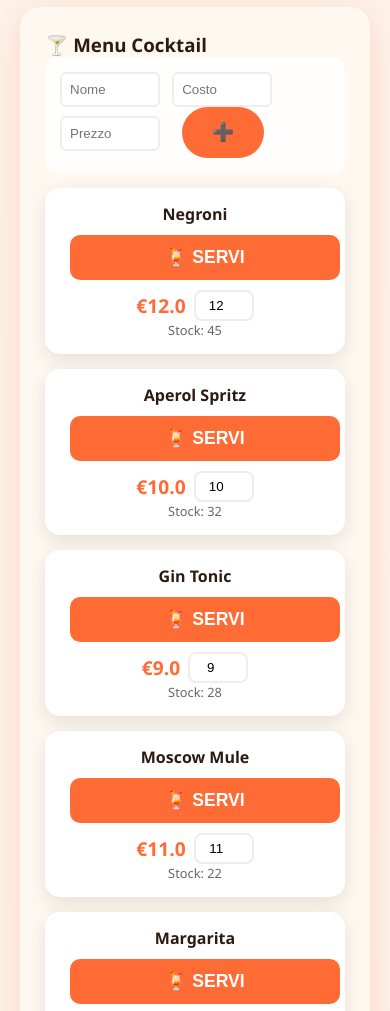
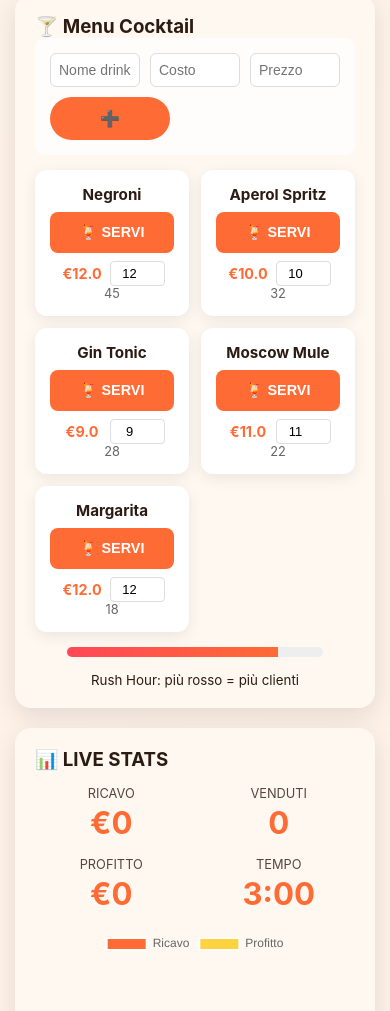
Before and after one commit to mattiacoltellaro05-design/gioco, a plain HTML site: page index.html in a window 390 px wide. Shown: the part 205-1216 px from the top of the page. Drawn offline with nearby package versions, Linux system fonts and the light colour scheme.

Commit message:
Refactor index.html for improved UI and responsiveness
Updated title and improved styling for various elements. Adjusted layout for responsiveness and modified button behaviors.

```diff
--- a/index.html
+++ b/index.html
@@ -3,7 +3,7 @@
 <head>
   <meta charset="UTF-8">
   <meta name="viewport" content="width=device-width, initial-scale=1.0">
-  <title>Bar Revenue Simulator - FUNZIONANTE</title>
+  <title>Bar Revenue Simulator</title>
   <script src="https://cdn.jsdelivr.net/npm/chart.js"></script>
   <style>
     :root {
@@ -13,76 +13,91 @@
       --bg-gold: #fdf2e9;
       --card-bg: #fff8f0;
       --text-dark: #2c1b12;
-      --shadow: 0 8px 32px rgba(255,107,53,0.2);
     }
     * { margin: 0; padding: 0; box-sizing: border-box; }
     body {
-      font-family: 'Segoe UI', sans-serif;
+      font-family: -apple-system, BlinkMacSystemFont, 'Segoe UI', sans-serif;
       background: linear-gradient(135deg, var(--bg-gold), #ffe8d6);
       min-height: 100vh;
       color: var(--text-dark);
+      padding-bottom: 100px;
     }
 
-    .container { max-width: 1200px; margin: 0 auto; padding: 20px; }
+    .container { max-width: 1000px; margin: 0 auto; padding: 15px; }
     h1 {
-      text-align: center; font-size: 2.5em;
+      text-align: center; font-size: clamp(1.8em, 5vw, 2.5em);
       background: linear-gradient(45deg, var(--sunset-orange), var(--sunset-light));
       -webkit-background-clip: text; -webkit-text-fill-color: transparent;
-      margin-bottom: 30px;
+      margin: 20px 0 30px 0;
     }
 
-    .dashboard { display: grid; grid-template-columns: 1fr 1fr; gap: 30px; }
-    @media (max-width: 768px) { .dashboard { grid-template-columns: 1fr; } }
+    .status { padding: 12px; border-radius: 10px; margin: 0 0 20px 0; text-align: center; font-weight: bold; font-size: 1.1em; }
+    .running { background: #d4edda; color: #155724; }
+    .stopped { background: #f8d7da; color: #721c24; }
+
+    .dashboard { display: grid; gap: 20px; }
+    @media (min-width: 769px) { .dashboard { grid-template-columns: 1fr 1fr; } }
 
     .card {
-      background: var(--card-bg); border-radius: 20px; padding: 25px;
-      box-shadow: var(--shadow);
+      background: var(--card-bg); border-radius: 16px; padding: 20px;
+      box-shadow: 0 8px 25px rgba(0,0,0,0.1);
     }
 
-    .cocktail-grid { display: grid; grid-template-columns: repeat(auto-fit, minmax(160px, 1fr)); gap: 15px; }
+    .cocktail-grid {
+      display: grid;
+      grid-template-columns: repeat(auto-fit, minmax(150px, 1fr));
+      gap: 12px;
+      margin: 15px 0;
+    }
     .cocktail-item {
-      background: white; border-radius: 15px; padding: 15px; text-align: center;
-      box-shadow: 0 6px 20px rgba(0,0,0,0.1); transition: all 0.3s;
+      background: white; border-radius: 12px; padding: 15px; text-align: center;
+      box-shadow: 0 4px 15px rgba(0,0,0,0.08);
     }
-    .cocktail-item:hover { transform: translateY(-5px); }
-    .cocktail-name { font-weight: bold; margin-bottom: 10px; }
+    .cocktail-name { font-weight: bold; margin-bottom: 8px; font-size: 0.95em; }
     .cocktail-btn {
-      width: 100%; padding: 12px; border: none; border-radius: 10px;
+      width: 100%; padding: 12px 8px; border: none; border-radius: 8px;
       background: var(--sunset-orange); color: white; font-weight: bold;
-      cursor: pointer; margin-bottom: 10px; transition: all 0.2s;
+      cursor: pointer; margin-bottom: 8px; font-size: 0.9em;
     }
     .cocktail-btn:hover:not(:disabled) { background: var(--sunset-dark); }
     .cocktail-btn:disabled { background: #999; cursor: not-allowed; }
-    .cocktail-btn.serving { background: var(--sunset-light); transform: scale(1.05); }
+    .cocktail-btn.serving { background: var(--sunset-light) !important; }
 
-    .price-row { display: flex; gap: 8px; align-items: center; justify-content: center; }
-    .price-display { font-weight: bold; font-size: 1.2em; color: var(--sunset-orange); }
-    .price-input { width: 60px; padding: 6px; border: 2px solid #eee; border-radius: 8px; text-align: center; }
+    .price-row { display: flex; gap: 5px; align-items: center; justify-content: center; font-size: 0.9em; }
+    .price-display { font-weight: bold; color: var(--sunset-orange); min-width: 45px; }
+    .price-input { width: 55px; padding: 4px; border: 1px solid #ddd; border-radius: 4px; text-align: center; font-size: 0.9em; }
 
-    .rush-bar { height: 12px; background: #eee; border-radius: 6px; margin: 20px 0; overflow: hidden; }
-    .rush-progress { height: 100%; background: linear-gradient(90deg, #ff4757, var(--sunset-orange)); transition: width 1s; }
+    .stats-grid {
+      display: grid;
+      grid-template-columns: repeat(auto-fit, minmax(100px, 1fr));
+      gap: 15px;
+      margin: 15px 0;
+    }
+    .stat { text-align: center; }
+    .stat-label { font-size: 0.8em; opacity: 0.8; margin-bottom: 3px; }
+    .stat-value { font-size: clamp(1.8em, 8vw, 2.5em); font-weight: bold; color: var(--sunset-orange); }
 
-    .stats-grid { display: grid; grid-template-columns: repeat(auto-fit, minmax(130px, 1fr)); gap: 20px; margin: 20px 0; }
-    .stat { text-align: center; }
-    .stat-label { font-size: 0.9em; opacity: 0.8; margin-bottom: 5px; }
-    .stat-value { font-size: 2.5em; font-weight: bold; color: var(--sunset-orange); }
+    .controls { text-align: center; margin: 20px 0; padding: 20px; background: rgba(255,255,255,0.5); border-radius: 12px; }
+    .control-row { display: flex; flex-wrap: wrap; gap: 10px; justify-content: center; align-items: center; margin-bottom: 15px; }
+    button {
+      padding: 12px 24px; border: none; border-radius: 25px;
+      background: var(--sunset-orange); color: white; font-weight: bold;
+      cursor: pointer; font-size: 1em; min-width: 120px;
+    }
+    button:hover:not(:disabled) { background: var(--sunset-dark); transform: translateY(-1px); }
+    button:disabled { opacity: 0.5; cursor: not-allowed; }
 
-    .controls { text-align: center; margin: 25px 0; }
-    button {
-      padding: 15px 30px; border: none; border-radius: 50px;
-      background: var(--sunset-orange); color: white; font-size: 1.1em;
-      font-weight: bold; cursor: pointer; margin: 0 10px; transition: all 0.3s;
+    .rush-bar { height: 10px; background: #eee; border-radius: 5px; margin: 15px auto; width: 80%; overflow: hidden; }
+    .rush-progress { height: 100%; background: linear-gradient(90deg, #ff4757, var(--sunset-orange)); transition: width 0.8s; }
+
+    #revenueChart { height: 250px; width: 100%; margin-top: 15px; }
+    .suggestion { background: #fff3cd; padding: 15px; border-radius: 10px; margin: 15px 0; border-left: 4px solid var(--sunset-orange); font-size: 0.95em; }
+    .add-drink {
+      background: rgba(255,255,255,0.8); border-radius: 10px; padding: 15px; margin-bottom: 15px;
+      display: flex; flex-wrap: wrap; gap: 10px; align-items: center;
     }
-    button:hover:not(:disabled) { transform: translateY(-2px); box-shadow: 0 8px 25px rgba(255,107,53,0.3); }
-    button:disabled { opacity: 0.6; cursor: not-allowed; }
-
-    #revenueChart { height: 280px; margin-top: 15px; }
-    .suggestion { background: #fff3cd; padding: 15px; border-radius: 10px; margin: 15px 0; border-left: 5px solid var(--sunset-orange); }
-    .add-drink { background: rgba(255,255,255,0.9); border-radius: 12px; padding: 15px; margin-bottom: 15px; }
-    .add-drink input { padding: 8px; border: 2px solid #eee; border-radius: 6px; margin-right: 8px; width: 100px; }
-    .status { padding: 10px; border-radius: 8px; margin: 10px 0; text-align: center; font-weight: bold; }
-    .running { background: #d4edda; color: #155724; }
-    .stopped { background: #f8d7da; color: #721c24; }
+    .add-drink input { padding: 8px; border: 1px solid #ddd; border-radius: 6px; flex: 1; min-width: 80px; }
+    @media (max-width: 480px) { .add-drink input { font-size: 14px; } }
   </style>
 </head>
 <body>
@@ -92,29 +107,25 @@
     <div class="status stopped" id="status">⏹️ Notte Fermata</div>
 
     <div class="dashboard">
-      <!-- Cocktail -->
+      <!-- MENU -->
       <div class="card">
         <h3>🍸 Menu Cocktail</h3>
-
-        <!-- Aggiungi drink -->
         <div class="add-drink">
-          <input id="newName" placeholder="Nome">
+          <input id="newName" placeholder="Nome drink">
           <input id="newCost" type="number" step="0.01" placeholder="Costo">
           <input id="newPrice" type="number" step="0.1" placeholder="Prezzo">
           <button onclick="addDrink()">➕</button>
         </div>
-
         <div class="cocktail-grid" id="cocktailGrid"></div>
-
         <div class="rush-bar">
           <div class="rush-progress" id="rushBar" style="width: 50%"></div>
         </div>
-        <small>Rush Hour: più rosso = più clienti</small>
+        <small style="text-align: center; display: block;">Rush Hour: più rosso = più clienti</small>
       </div>
 
-      <!-- Stats -->
+      <!-- STATS -->
       <div class="card">
-        <h3>📊 Stats LIVE</h3>
+        <h3>📊 LIVE STATS</h3>
         <div class="stats-grid">
           <div class="stat">
             <div class="stat-label">RICAVO</div>
@@ -137,12 +148,16 @@
       </div>
     </div>
 
+    <!-- CONTROLLI -->
     <div class="card">
       <div class="controls">
+        <div class="control-row">
           <label>👥 Clienti/ora:
-          <input type="range" id="clientRange" min="20" max="200" value="80" style="width: 200px;">
+            <input type="range" id="clientRange" min="20" max="200" value="80">
             <span id="clientNum">80</span>
-        </label><br><br>
+          </label>
+        </div>
+        <div style="display: flex; gap: 15px; flex-wrap: wrap; justify-content: center;">
           <button onclick="startNight()" id="startBtn">🚀 AVVIA NOTTE</button>
           <button onclick="endNight()" id="endBtn" disabled>⏹️ STOP</button>
           <button onclick="resetAll()" style="background: #6c757d;">🔄 RESET</button>
@@ -150,9 +165,9 @@
         <div id="suggestions"></div>
       </div>
     </div>
+  </div>
 
   <script>
-    // DATI
     let cocktails = [
       { name: 'Negroni', cost: 2.10, basePrice: 12, stock: 45 },
       { name: 'Aperol Spritz', cost: 1.80, basePrice: 10, stock: 32 },
@@ -162,18 +177,12 @@
     ];
 
     let gameState = {
-      revenue: 0,
-      sold: 0,
-      profit: 0,
-      nightTime: 180,
-      prices: {},
-      rushLevel: 50,
-      isRunning: false
+      revenue: 0, sold: 0, profit: 0, nightTime: 180,
+      prices: {}, rushLevel: 50, isRunning: false
     };
 
-    let chart, gameLoopInterval, rushInterval;
+    let chart, gameInterval;
 
-    // INIZIO
     function init() {
       renderCocktails();
       setupChart();
@@ -184,49 +193,45 @@
         document.getElementById('clientNum').textContent = this.value;
       });
 
-      rushInterval = setInterval(updateRush, 1500);
+      setInterval(updateRush, 2000);
     }
 
     function renderCocktails() {
-      const grid = document.getElementById('cocktailGrid');
-      grid.innerHTML = cocktails.map((cocktail, i) => `
+      document.getElementById('cocktailGrid').innerHTML = cocktails.map((c, i) => `
         <div class="cocktail-item">
-          <div class="cocktail-name">${cocktail.name}</div>
-          <button class="cocktail-btn ${cocktail.stock <= 0 ? 'disabled' : ''}"
-                  onclick="sellCocktail(${i})">
-            ${cocktail.stock > 0 ? '🍹 SERVI' : '❌ OUT'}
+          <div class="cocktail-name">${c.name}</div>
+          <button class="cocktail-btn ${c.stock <= 0 ? 'disabled' : ''}" onclick="sellCocktail(${i})">
+            ${c.stock > 0 ? '🍹 SERVI' : '❌ OUT'}
           </button>
           <div class="price-row">
-            <span class="price-display">€${(gameState.prices[i] || cocktail.basePrice).toFixed(1)}</span>
+            <span class="price-display">€${(gameState.prices[i] || c.basePrice).toFixed(1)}</span>
             <input class="price-input" type="number" step="0.1" min="3" max="25"
-                   value="${gameState.prices[i] || cocktail.basePrice}" onchange="updatePrice(${i}, this.value)">
+                   value="${gameState.prices[i] || c.basePrice}" onchange="updatePrice(${i}, this.value)">
           </div>
-          <div style="font-size: 0.8em; color: #666;">Stock: ${cocktail.stock}</div>
+          <div style="font-size: 0.8em; color: #666;">${c.stock}</div>
         </div>
       `).join('');
     }
 
-    function sellCocktail(index) {
-      if (cocktails[index].stock <= 0 || !gameState.isRunning) return;
+    function sellCocktail(i) {
+      if (cocktails[i].stock <= 0 || !gameState.isRunning) return;
 
-      // ANIMAZIONE BOTTONE
       const btn = event.target;
+      btn.classList.add('serving');
       btn.textContent = 'SERVED!';
-      btn.classList.add('serving');
 
-      // CALCOLI
-      cocktails[index].stock--;
-      const price = gameState.prices[index] || cocktails[index].basePrice;
+      cocktails[i].stock--;
+      const price = gameState.prices[i] || cocktails[i].basePrice;
       gameState.revenue += price;
-      gameState.profit += (price - cocktails[index].cost);
+      gameState.profit += (price - cocktails[i].cost);
       gameState.sold++;
 
       setTimeout(() => {
-        btn.textContent = cocktails[index].stock > 0 ? '🍹 SERVI' : '❌ OUT';
         btn.classList.remove('serving');
-      }, 300);
+        btn.textContent = cocktails[i].stock > 0 ? '🍹 SERVI' : '❌ OUT';
+        renderCocktails();
+      }, 200);
 
-      renderCocktails();
       updateStats();
     }
 
@@ -237,11 +242,7 @@
       document.getElementById('startBtn').disabled = true;
       document.getElementById('endBtn').disabled = false;
 
-      gameLoop();
-    }
-
-    function gameLoop() {
-      gameLoopInterval = setInterval(() => {
+      gameInterval = setInterval(() => {
         if (gameState.nightTime <= 0) {
           endNight();
           return;
@@ -249,12 +250,11 @@
 
         gameState.nightTime--;
         const mins = Math.floor(gameState.nightTime / 60);
-        const secs = (gameState.nightTime % 60).toString().padStart(2, '0');
-        document.getElementById('timeLeft').textContent = `${mins}:${secs}`;
+        const secs = gameState.nightTime % 60;
+        document.getElementById('timeLeft').textContent = `${mins}:${secs.toString().padStart(2, '0')}`;
 
-        // CLIENTI AUTOMATICI
-        const clientsPerSec = parseInt(document.getElementById('clientRange').value) / 60;
-        if (Math.random() < clientsPerSec * gameState.rushLevel / 100) {
+        const clients = parseInt(document.getElementById('clientRange').value);
+        if (Math.random() < (clients / 100) * (gameState.rushLevel / 100)) {
           sellRandomCocktail();
         }
 
@@ -264,20 +264,17 @@
 
     function endNight() {
       gameState.isRunning = false;
-      clearInterval(gameLoopInterval);
+      clearInterval(gameInterval);
       document.getElementById('status').textContent = '⏹️ Notte Fermata';
       document.getElementById('status').className = 'status stopped';
       document.getElementById('startBtn').disabled = false;
       document.getElementById('endBtn').disabled = true;
-
       showReport();
     }
 
     function sellRandomCocktail() {
       const available = cocktails.map((c, i) => c.stock > 0 ? i : -1).filter(i => i >= 0);
-      if (available.length > 0) {
-        sellCocktail(available[Math.floor(Math.random() * available.length)]);
-      }
+      if (available.length) sellCocktail(available[Math.floor(Math.random() * available.length)]);
     }
 
     function updatePrice(i, price) {
@@ -286,7 +283,7 @@
     }
 
     function updateRush() {
-      gameState.rushLevel = (Math.sin(Date.now() / 8000) * 0.5 + 0.5) * 100;
+      gameState.rushLevel = Math.abs(Math.sin(Date.now() / 5000)) * 100;
       document.getElementById('rushBar').style.width = gameState.rushLevel + '%';
     }
 
@@ -296,15 +293,9 @@
         type: 'doughnut',
         data: {
           labels: ['Ricavo', 'Profitto'],
-          datasets: [{
-            data: [0, 0],
-            backgroundColor: ['#ff6b35', '#ffd23f']
-          }]
+          datasets: [{ data: [0, 0], backgroundColor: ['#ff6b35', '#ffd23f'] }]
         },
-        options: {
-          responsive: true,
-          maintainAspectRatio: false
-        }
+        options: { responsive: true, maintainAspectRatio: false }
       });
     }
 
@@ -318,33 +309,22 @@
         chart.update('none');
       }
 
-      // AI TIP
-      let bestMargin = 0;
-      let bestName = '';
-      cocktails.forEach((c, i) => {
+      const best = cocktails.reduce((best, c, i) => {
         const margin = ((gameState.prices[i] || c.basePrice) / c.cost);
-        if (margin > bestMargin) {
-          bestMargin = margin;
-          bestName = c.name;
-        }
-      });
+        return margin > best.margin ? {margin, name: c.name} : best;
+      }, {margin: 0, name: ''});
 
       document.getElementById('suggestions').innerHTML = `
         <div class="suggestion">
-          🤖 <strong>TIP:</strong> ${bestName} (${(bestMargin*100).toFixed(0)}% margine)
-          <br><small>+10% prezzo = +€${Math.round(gameState.revenue*0.08)}</small>
+          🤖 ${best.name}: ${(best.margin*100).toFixed(0)}% margine
         </div>
       `;
     }
 
     function showReport() {
-      const totalMargin = gameState.profit / gameState.revenue * 100 || 0;
       document.getElementById('suggestions').innerHTML += `
         <div class="suggestion" style="background: #d4edda;">
-          <strong>📊 REPORT</strong><br>
-          Ricavo: €${Math.floor(gameState.revenue)}<br>
-          Profitto: €${Math.floor(gameState.profit)} (${totalMargin.toFixed(1)}%)<br>
-          Media: €${(gameState.profit/gameState.sold || 0).toFixed(2)}/drink
+          📊 Ricavo: €${Math.floor(gameState.revenue)} | Profitto: €${Math.floor(gameState.profit)}
         </div>
       `;
     }
@@ -353,9 +333,8 @@
       const name = document.getElementById('newName').value.trim();
       const cost = parseFloat(document.getElementById('newCost').value) || 1.5;
       const price = parseFloat(document.getElementById('newPrice').value) || 8;
-
       if (name && price > cost * 2) {
-        cocktails.push({ name, cost, basePrice: price, stock: 30 });
+        cocktails.push({name, cost, basePrice: price, stock: 30});
         renderCocktails();
         document.getElementById('newName').value = '';
         document.getElementById('newCost').value = '';
@@ -364,15 +343,14 @@
     }
 
     function resetAll() {
-      if (confirm('Reset totale?')) {
-        gameState = { revenue: 0, sold: 0, profit: 0, nightTime: 180, prices: {}, rushLevel: 50, isRunning: false };
+      if (confirm('Reset?')) {
+        gameState = {revenue: 0, sold: 0, profit: 0, nightTime: 180, prices: {}, rushLevel: 50, isRunning: false};
         cocktails.forEach(c => c.stock = 30);
         renderCocktails();
         updateStats();
       }
     }
 
-    // AVVIO
     window.onload = init;
   </script>
 </body>
```
Lines whose indentation alone changed are shown as unchanged.
